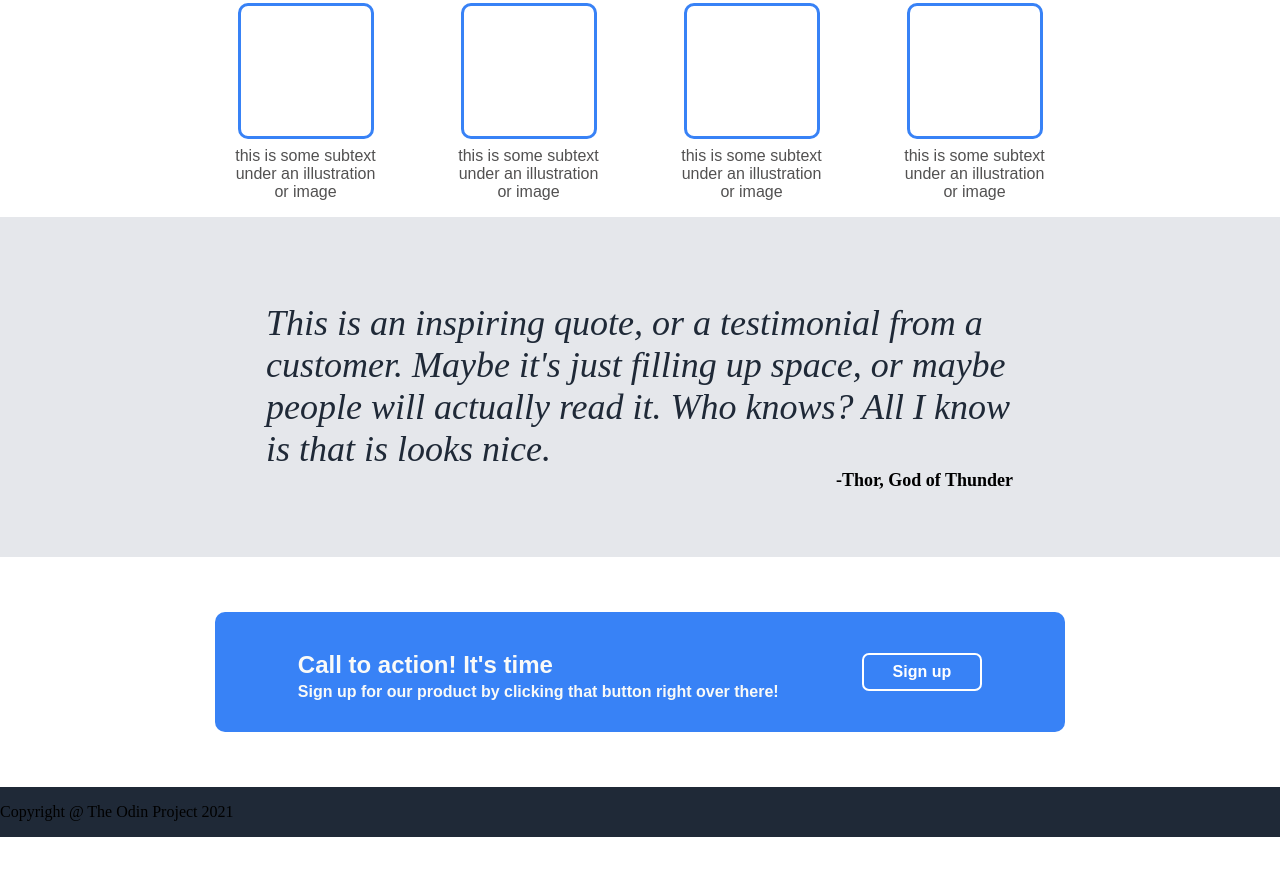
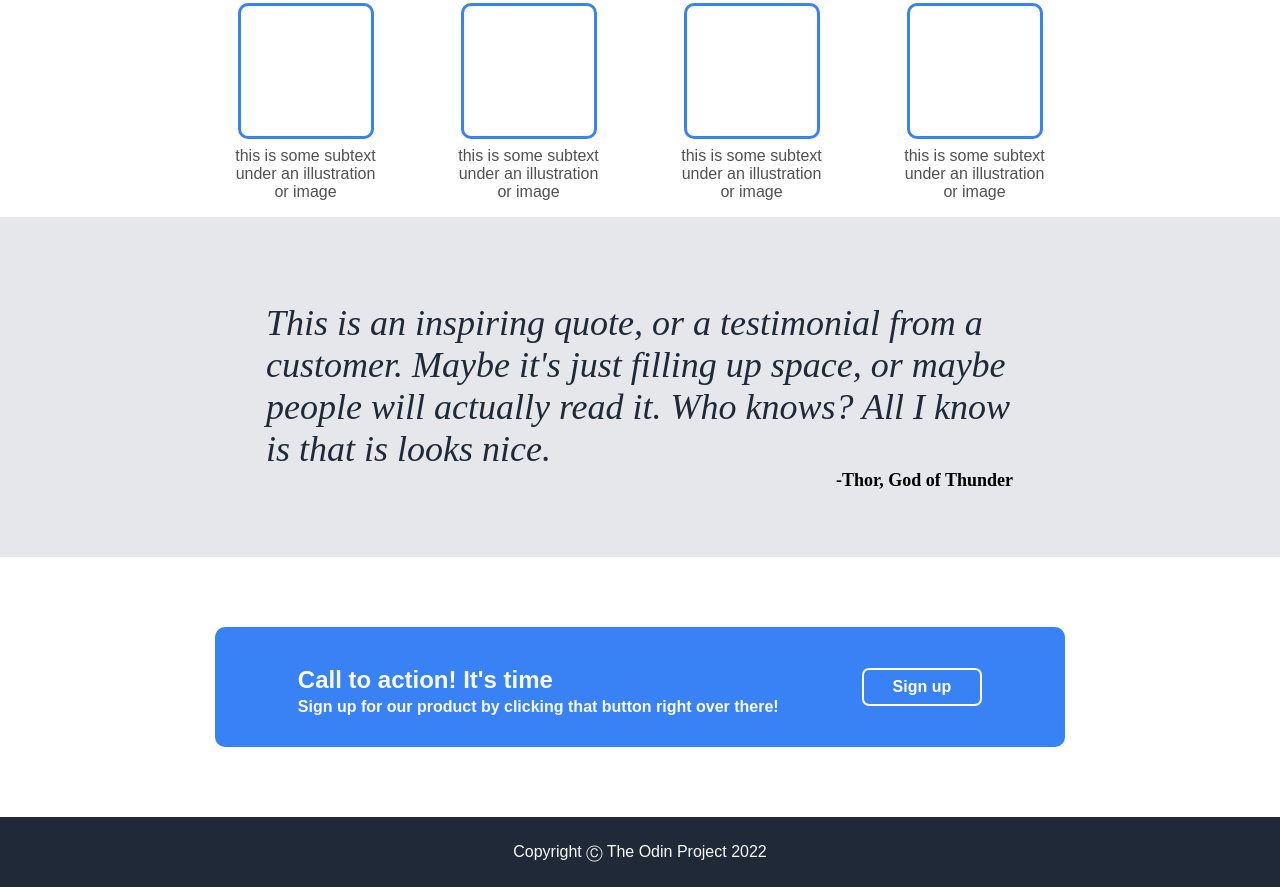
Before and after one commit to ivantbv/landing-page, a plain HTML site: page index.html in a window 1280 px wide. Shown: the part 600-1487 px from the top of the page. Before the commit the page ends 1437 px from the top, so only its background shows below. Drawn offline with Linux system fonts and the light colour scheme.

Commit message:
finish footer, landing page complete

```diff
--- a/index.html
+++ b/index.html
@@ -80,7 +80,7 @@
     </main>
     <footer>
         <div class="footer-container">
-            <p class="footer-text">Copyright @ The Odin Project 2021</p>
+            <p class="footer-text">Copyright Ⓒ The Odin Project 2022</p>
         </div>
     </footer>
 </body>
--- a/styles.css
+++ b/styles.css
@@ -150,8 +150,8 @@ header {
 .cta {
     display: flex;
     justify-content: center;
-    margin-top: 55px;
-    margin-bottom: 55px;
+    margin-top: 70px;
+    margin-bottom: 70px;
 }
 
 .cta-container {
@@ -192,4 +192,14 @@ header {
 
 footer {
     margin-bottom: 0px;
+
+    display: flex;
+    justify-content: center;
+    align-items: center;
+    height: 70px;
 }
+
+.footer-container {
+    font-family: arial;
+    color: #F9FAF8;
+}
```
